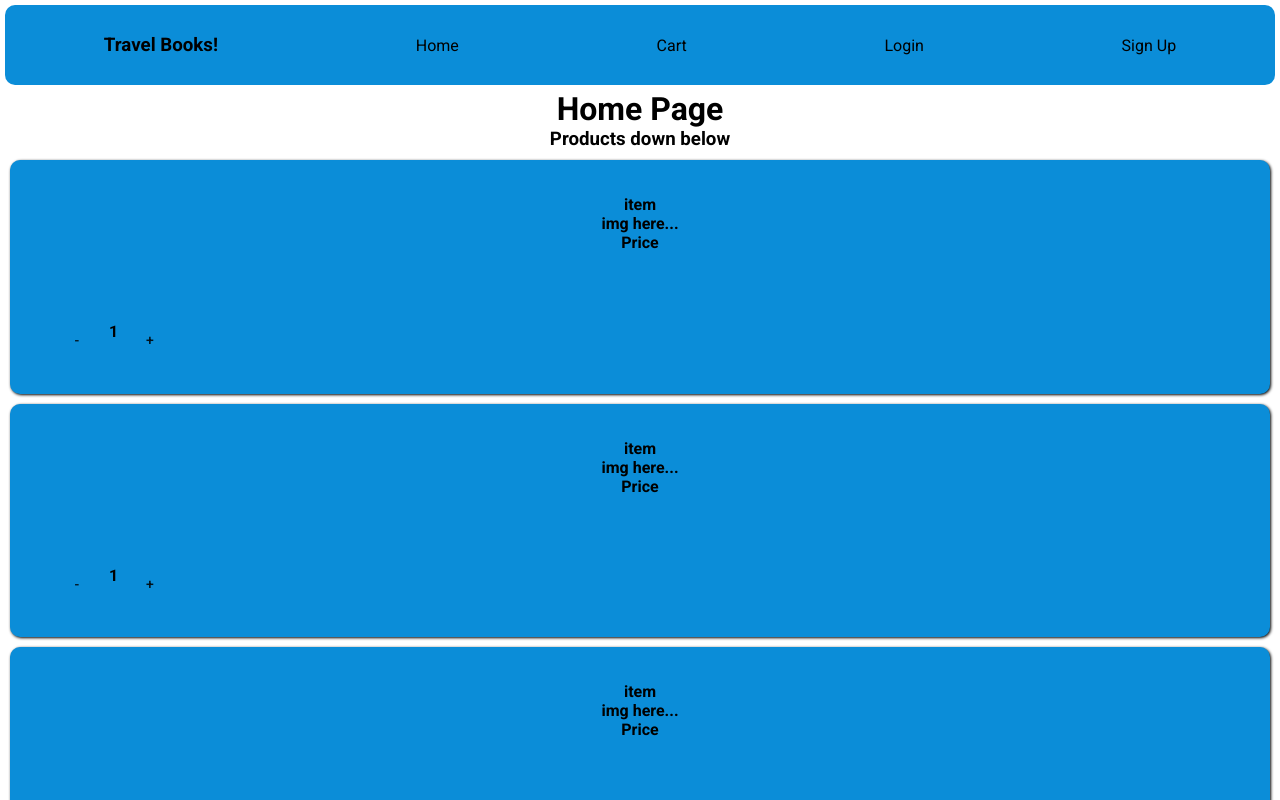
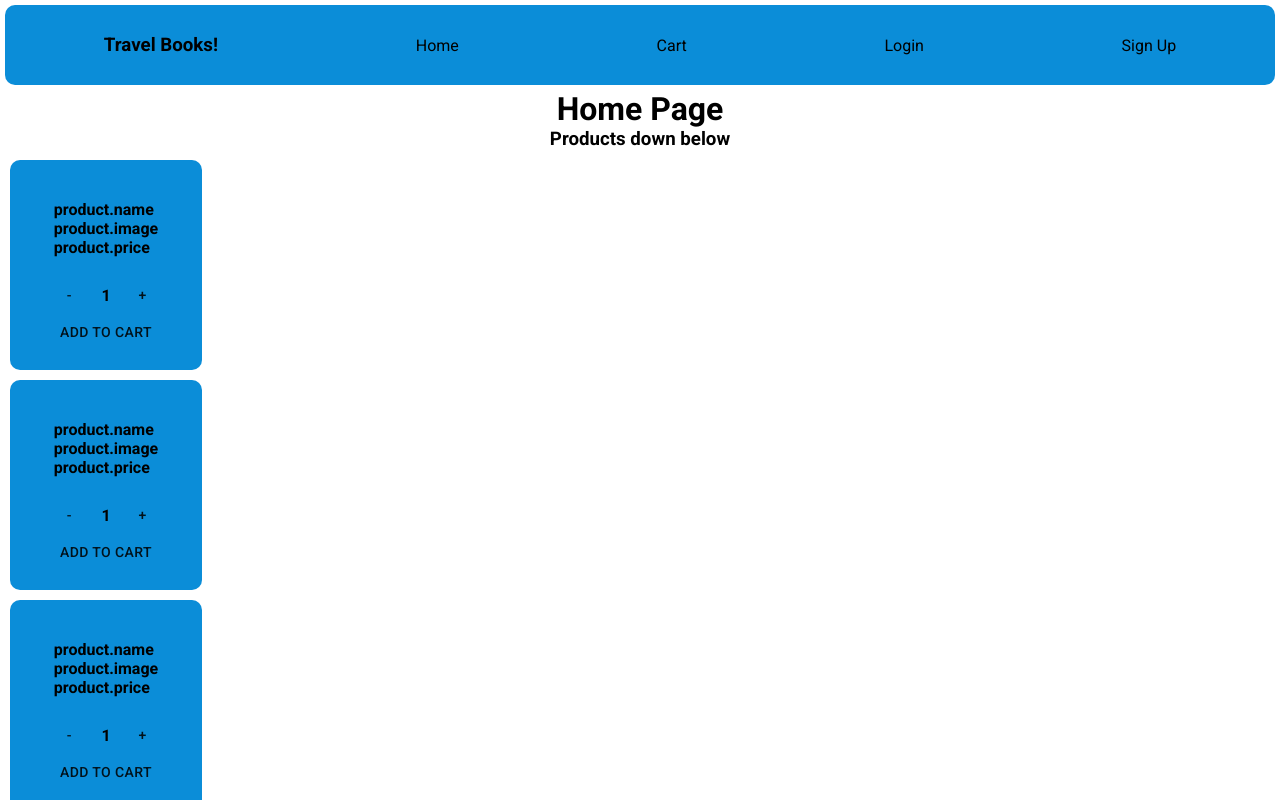
Before and after one commit to markpietan/Ecommerce_TravelBooks_Project, a React (Create React App) app: page /home in a window 1280 px wide. Shown: the top 800 px of the page. Built offline with nearby package versions, Linux system fonts and the light colour scheme.

Commit message:
add to cart button

```diff
--- a/src/components/Links/Cart.js
+++ b/src/components/Links/Cart.js
@@ -20,7 +20,7 @@ function Cart() {
       "Content-Type": "application/json",
     };
 
-    return fetch(`http://localhost:3002/payment`, {
+    return fetch(`http://localhost:3000/payment`, {
       method: "POST",
       headers,
       body: JSON.stringify(body),
--- a/src/components/Links/Home.css
+++ b/src/components/Links/Home.css
@@ -1,7 +1,6 @@
-*{
+* {
   box-sizing: border-box;
 }
-
 
 .title,
 .testTitle {
@@ -9,29 +8,3 @@
   flex-direction: column;
   align-items: center;
 }
-
-.productSection {
-  display: flex;
-  flex-wrap: wrap;
-  flex-direction: row;
-}
-
-.importantText {
-  display: flex;
-  flex-direction: column;
-  align-items: center;
-  margin-bottom: 70px;
-}
-
-.testProduct {
-  margin: 10px;
-  padding: 35px;
-  border-radius: 10px;
-  box-shadow: 1px 1px 3px black;
-  background-color: rgb(11, 141, 216);
-}
-
-.add_remove {
-  display: flex;
-  flex-direction: row;
-}
--- a/src/components/Links/Home.js
+++ b/src/components/Links/Home.js
@@ -13,7 +13,6 @@ function Home() {
       {items.map((item) => {
         return <Item item={item}></Item>;
       })}
-      <div className="productSection"></div>
     </div>
   );
 }
@@ -39,253 +38,6 @@ export default Home;
 //             <Button className="plus">+</Button>
 //           </div>
 //         </div>
-
-//         <div className="testProduct">
-//           <div className="importantText">
-//             <h4>Test Product 2</h4>
-//             <h4>img here...</h4>
-//             <h4>Price</h4>
-//           </div>
-//           <div className="add_remove">
-//             <Button className="minus">-</Button>
-//             <h4 className="quantity"> 1 </h4>
-//             <Button className="plus">+</Button>
-//           </div>
-//         </div>
-
-//         <div className="testProduct">
-//           <div className="importantText">
-//             <h4>Test Product 3</h4>
-//             <h4>img here...</h4>
-//             <h4>Price</h4>
-//           </div>
-//           <div className="add_remove">
-//             <Button className="minus">-</Button>
-//             <h4 className="quantity"> 1 </h4>
-//             <Button className="plus">+</Button>
-//           </div>
-//         </div>
-
-//         <div className="testProduct">
-//           <div className="importantText">
-//             <h4>Test Product 4</h4>
-//             <h4>img here...</h4>
-//             <h4>Price</h4>
-//           </div>
-//           <div className="add_remove">
-//             <Button className="minus">-</Button>
-//             <h4 className="quantity"> 1 </h4>
-//             <Button className="plus">+</Button>
-//           </div>
-//         </div>
-
-//         <div className="testProduct">
-//           <div className="importantText">
-//             <h4>Test Product 5</h4>
-//             <h4>img here...</h4>
-//             <h4>Price</h4>
-//           </div>
-//           <div className="add_remove">
-//             <Button className="minus">-</Button>
-//             <h4 className="quantity"> 1 </h4>
-//             <Button className="plus">+</Button>
-//           </div>
-//         </div>
-
-//         <div className="testProduct">
-//           <div className="importantText">
-//             <h4>Test Product 6</h4>
-//             <h4>img here...</h4>
-//             <h4>Price</h4>
-//           </div>
-//           <div className="add_remove">
-//             <Button className="minus">-</Button>
-//             <h4 className="quantity"> 1 </h4>
-//             <Button className="plus">+</Button>
-//           </div>
-//         </div>
-
-//         <div className="testProduct">
-//           <div className="importantText">
-//             <h4>Test Product 7</h4>
-//             <h4>img here...</h4>
-//             <h4>Price</h4>
-//           </div>
-//           <div className="add_remove">
-//             <Button className="minus">-</Button>
-//             <h4 className="quantity"> 1 </h4>
-//             <Button className="plus">+</Button>
-//           </div>
-//         </div>
-
-//         <div className="testProduct">
-//           <div className="importantText">
-//             <h4>Test Product 8</h4>
-//             <h4>img here...</h4>
-//             <h4>Price</h4>
-//           </div>
-//           <div className="add_remove">
-//             <Button className="minus">-</Button>
-//             <h4 className="quantity"> 1 </h4>
-//             <Button className="plus">+</Button>
-//           </div>
-//         </div>
-
-//         <div className="testProduct">
-//           <div className="importantText">
-//             <h4>Test Product 9</h4>
-//             <h4>img here...</h4>
-//             <h4>Price</h4>
-//           </div>
-//           <div className="add_remove">
-//             <Button className="minus">-</Button>
-//             <h4 className="quantity"> 1 </h4>
-//             <Button className="plus">+</Button>
-//           </div>
-//         </div>
-
-//         <div className="testProduct">
-//           <div className="importantText">
-//             <h4>Test Product 10</h4>
-//             <h4>img here...</h4>
-//             <h4>Price</h4>
-//           </div>
-//           <div className="add_remove">
-//             <Button className="minus">-</Button>
-//             <h4 className="quantity"> 1 </h4>
-//             <Button className="plus">+</Button>
-//           </div>
-//         </div>
-
-//         <div className="testProduct">
-//           <div className="importantText">
-//             <h4>Test Product 11</h4>
-//             <h4>img here...</h4>
-//             <h4>Price</h4>
-//           </div>
-//           <div className="add_remove">
-//             <Button className="minus">-</Button>
-//             <h4 className="quantity"> 1 </h4>
-//             <Button className="plus">+</Button>
-//           </div>
-//         </div>
-
-//         <div className="testProduct">
-//           <div className="importantText">
-//             <h4>Test Product 12</h4>
-//             <h4>img here...</h4>
-//             <h4>Price</h4>
-//           </div>
-//           <div className="add_remove">
-//             <Button className="minus">-</Button>
-//             <h4 className="quantity"> 1 </h4>
-//             <Button className="plus">+</Button>
-//           </div>
-//         </div>
-
-//         <div className="testProduct">
-//           <div className="importantText">
-//             <h4>Test Product 13</h4>
-//             <h4>img here...</h4>
-//             <h4>Price</h4>
-//           </div>
-//           <div className="add_remove">
-//             <Button className="minus">-</Button>
-//             <h4 className="quantity"> 1 </h4>
-//             <Button className="plus">+</Button>
-//           </div>
-//         </div>
-
-//         <div className="testProduct">
-//           <div className="importantText">
-//             <h4>Test Product 14</h4>
-//             <h4>img here...</h4>
-//             <h4>Price</h4>
-//           </div>
-//           <div className="add_remove">
-//             <Button className="minus">-</Button>
-//             <h4 className="quantity"> 1 </h4>
-//             <Button className="plus">+</Button>
-//           </div>
-//         </div>
-
-//         <div className="testProduct">
-//           <div className="importantText">
-//             <h4>Test Product 15</h4>
-//             <h4>img here...</h4>
-//             <h4>Price</h4>
-//           </div>
-//           <div className="add_remove">
-//             <Button className="minus">-</Button>
-//             <h4 className="quantity"> 1 </h4>
-//             <Button className="plus">+</Button>
-//           </div>
-//         </div>
-
-//         <div className="testProduct">
-//           <div className="importantText">
-//             <h4>Test Product 16</h4>
-//             <h4>img here...</h4>
-//             <h4>Price</h4>
-//           </div>
-//           <div className="add_remove">
-//             <Button className="minus">-</Button>
-//             <h4 className="quantity"> 1 </h4>
-//             <Button className="plus">+</Button>
-//           </div>
-//         </div>
-
-//         <div className="testProduct">
-//           <div className="importantText">
-//             <h4>Test Product 17</h4>
-//             <h4>img here...</h4>
-//             <h4>Price</h4>
-//           </div>
-//           <div className="add_remove">
-//             <Button className="minus">-</Button>
-//             <h4 className="quantity"> 1 </h4>
-//             <Button className="plus">+</Button>
-//           </div>
-//         </div>
-
-//         <div className="testProduct">
-//           <div className="importantText">
-//             <h4>Test Product 18</h4>
-//             <h4>img here...</h4>
-//             <h4>Price</h4>
-//           </div>
-//           <div className="add_remove">
-//             <Button className="minus">-</Button>
-//             <h4 className="quantity"> 1 </h4>
-//             <Button className="plus">+</Button>
-//           </div>
-//         </div>
-
-//         <div className="testProduct">
-//           <div className="importantText">
-//             <h4>Test Product 19</h4>
-//             <h4>img here...</h4>
-//             <h4>Price</h4>
-//           </div>
-//           <div className="add_remove">
-//             <Button className="minus">-</Button>
-//             <h4 className="quantity"> 1 </h4>
-//             <Button className="plus">+</Button>
-//           </div>
-//         </div>
-
-//         <div className="testProduct">
-//           <div className="importantText">
-//             <h4>Test Product 20</h4>
-//             <h4>img here...</h4>
-//             <h4>Price</h4>
-//           </div>
-//           <div className="add_remove">
-//             <Button className="minus">-</Button>
-//             <h4 className="quantity"> 1 </h4>
-//             <Button className="plus">+</Button>
-//           </div>
-//         </div>
 //       </div>
 //     </div>
 //   );
--- /dev/null
+++ b/src/components/Links/Item.css
@@ -0,0 +1,43 @@
+.testProduct {
+  display: flex;
+  flex-direction: row;
+  justify-content: center;
+  flex-wrap: wrap;
+  align-items: center;
+  border-radius: 10px;
+  margin: 10px;
+  padding: 20px;
+  background-color: rgb(11, 141, 216);
+  width: 15%;
+}
+
+.add_remove {
+  display: flex;
+  flex-direction: row;
+  align-items: center;
+}
+
+.importantText {
+  padding: 20px;
+}
+
+/* .testProduct {
+  display: flex;
+  flex-direction: column;
+  flex-wrap: wrap;
+}
+
+.importantText {
+  display: flex;
+  flex-direction: column;
+  align-items: center;
+  margin-bottom: 70px;
+}
+
+.testProduct {
+  margin: 10px;
+  padding: 35px;
+  border-radius: 10px;
+  box-shadow: 1px 1px 3px black;
+  background-color: rgb(11, 141, 216);
+} */
--- a/src/components/Links/Item.js
+++ b/src/components/Links/Item.js
@@ -1,5 +1,6 @@
 import React, { useState } from "react";
 import Button from "@material-ui/core/Button";
+import "./Item.css";
 
 export default function Item({ item }) {
   const [number, setNumber] = useState(1);
@@ -13,9 +14,9 @@ export default function Item({ item }) {
   return (
     <div className="testProduct">
       <div className="importantText">
-        <h4>item</h4>
-        <h4>img here...</h4>
-        <h4>Price</h4>
+        <h4>product.name</h4>
+        <h4>product.image</h4>
+        <h4>product.price</h4>
       </div>
       <div className="add_remove">
         <Button className="minus" onClick={deccrementClickCount}>
@@ -26,6 +27,9 @@ export default function Item({ item }) {
           +
         </Button>
       </div>
+      <div className="addToCart">
+        <Button className="addToButton">Add To Cart</Button>
+      </div>
     </div>
   );
 }
--- a/src/components/Links/Login.js
+++ b/src/components/Links/Login.js
@@ -47,14 +47,13 @@ function Login({ onLogInClick }) {
         ></TextField>
         <Button
           type="submit"
-          color= "primary"
-          variant= "contained"
+          color="primary"
+          variant="contained"
           onClick={(e) => {
             e.preventDefault();
             if (email !== "" && password !== "") {
               onLogInClick(email, password);
             }
-
           }}
         >
           Sign In
```
